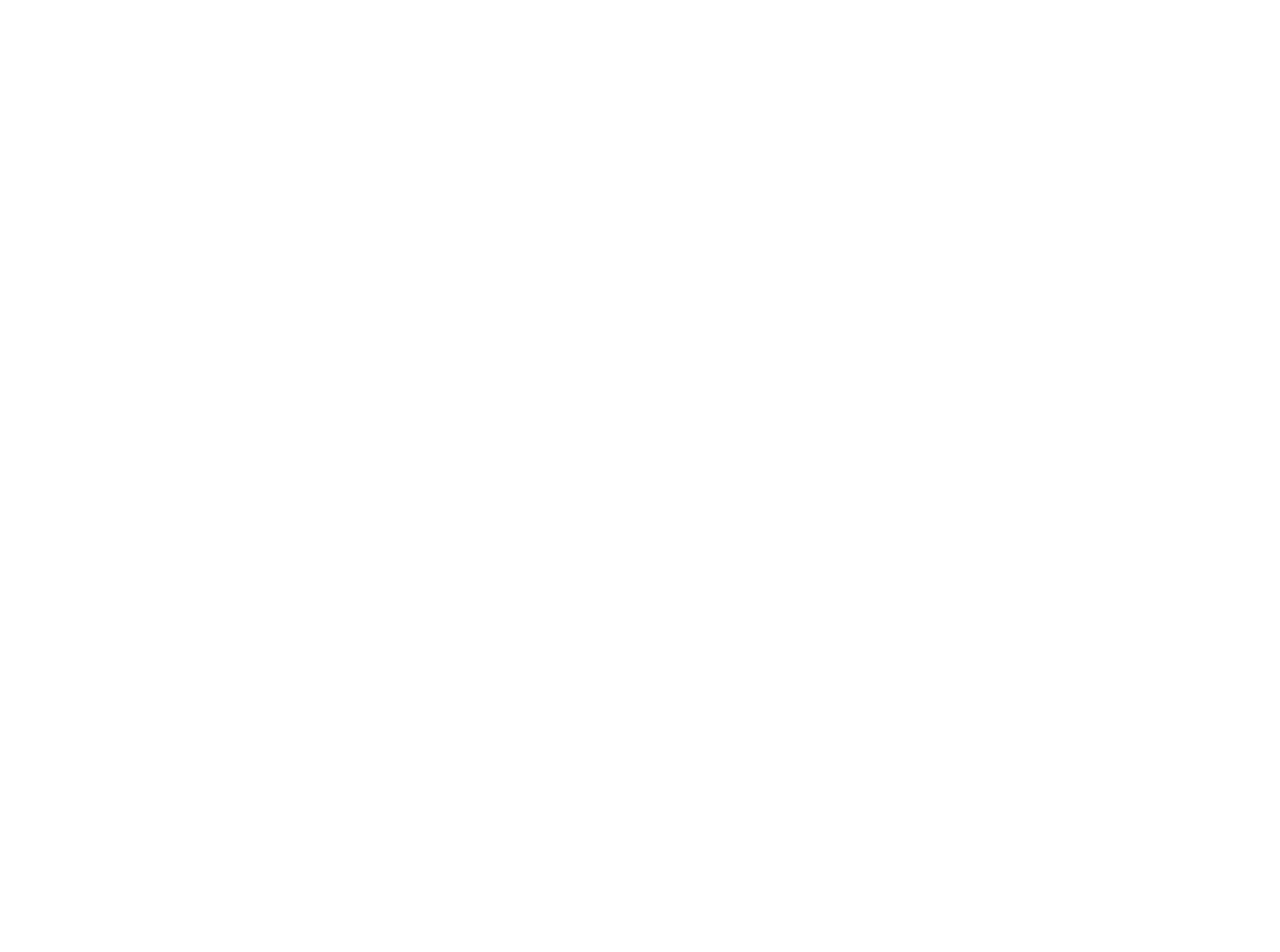
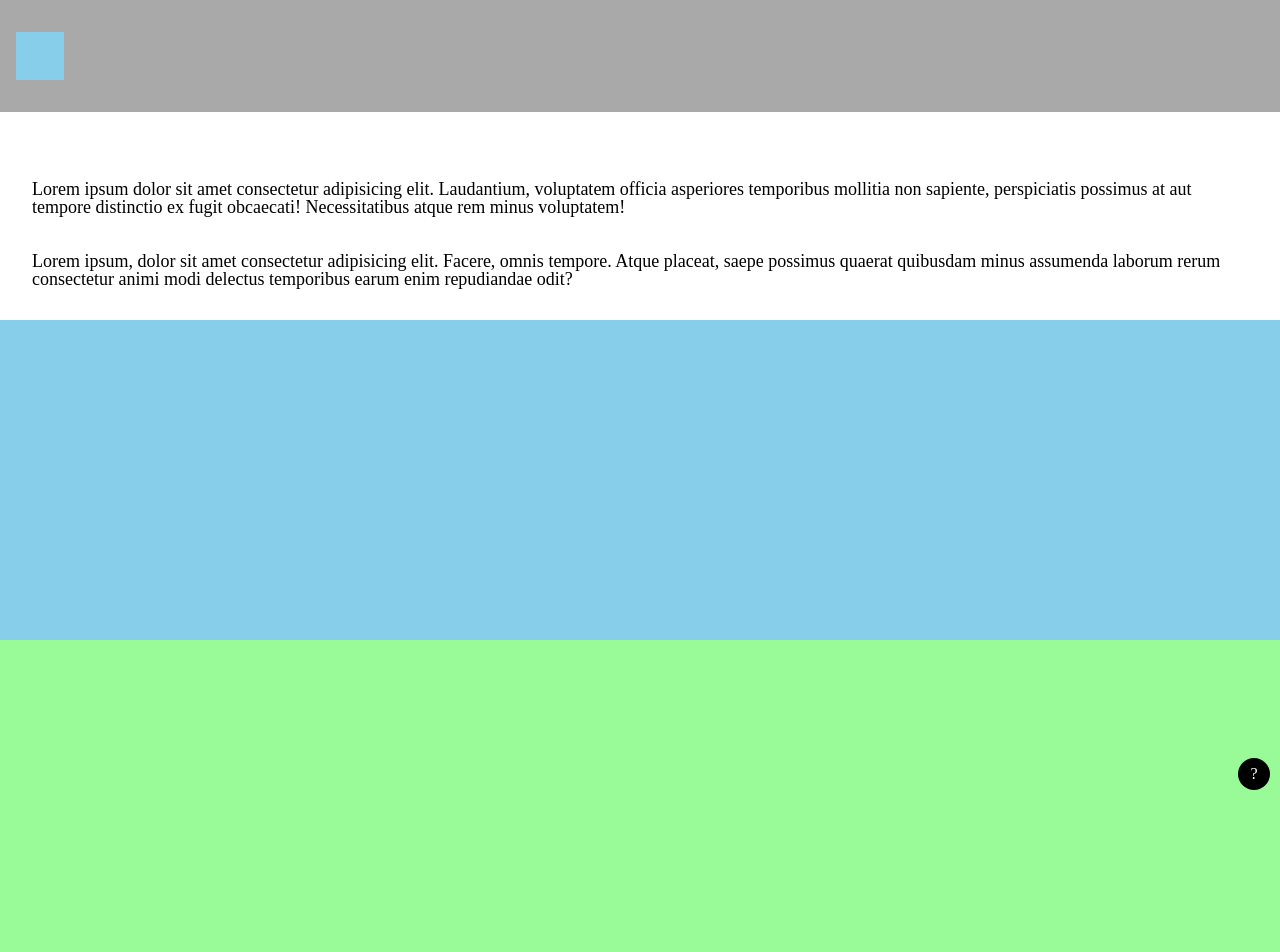
Before and after one commit to clay2000lbs/hmtl-css-2, a plain HTML site: page html-css-2/drill-3/index.html in a window 1280 px wide. Shown: the top 952 px of the page. Before the commit the page ends 800 px from the top, so only its background shows below. Drawn offline with Linux system fonts and the light colour scheme.

Commit message:
drill 3 complete

```diff
--- a/html-css-2/drill-3/index.css
+++ b/html-css-2/drill-3/index.css
@@ -0,0 +1,125 @@
+/* http://meyerweb.com/eric/tools/css/reset/
+   v2.0 | 20110126
+   License: none (public domain)
+*/
+
+html, body, div, span, applet, object, iframe,
+h1, h2, h3, h4, h5, h6, p, blockquote, pre,
+a, abbr, acronym, address, big, cite, code,
+del, dfn, em, img, ins, kbd, q, s, samp,
+small, strike, strong, sub, sup, tt, var,
+b, u, i, center,
+dl, dt, dd, ol, ul, li,
+fieldset, form, label, legend,
+table, caption, tbody, tfoot, thead, tr, th, td,
+article, aside, canvas, details, embed,
+figure, figcaption, footer, header, hgroup,
+menu, nav, output, ruby, section, summary,
+time, mark, audio, video {
+	margin: 0;
+	padding: 0;
+	border: 0;
+	font-size: 100%;
+	font: inherit;
+	vertical-align: baseline;
+}
+/* HTML5 display-role reset for older browsers */
+article, aside, details, figcaption, figure,
+footer, header, hgroup, menu, nav, section {
+	display: block;
+}
+body {
+	line-height: 1;
+}
+ol, ul {
+	list-style: none;
+}
+blockquote, q {
+	quotes: none;
+}
+blockquote:before, blockquote:after,
+q:before, q:after {
+	content: '';
+	content: none;
+}
+table {
+	border-collapse: collapse;
+	border-spacing: 0;
+}
+
+body {
+    display: flex;
+    flex-direction: column;
+    justify-content: flex-end;
+    align-items: flex-end;
+}
+.grey-box {
+    display: flex;
+    align-items: center;
+    background-color: darkgrey;
+    width: 100%;
+    height: 7em;
+}
+
+.sml-blue-box {
+    margin: 1em 1em 1em 1em;
+    width: 3em;
+    height: 3em;
+    background-color: skyblue;
+}
+
+.text-box {
+    display: flex;
+    flex-direction: column;
+    padding: 2em;
+}
+
+.text-box p {
+    font-size: large;
+    margin-top: 2em;
+}
+
+.blue-box {
+    background-color: skyblue;
+    width: 100%;
+    height: 20em;
+}
+
+.green-box {
+    background-color: palegreen;
+    display: flex;
+    justify-content: end;
+    align-items: flex-end;
+    width: 100%;
+    height: 20em;
+}
+
+.pew-box {
+    background-color: yellowgreen;
+    width: 100%;
+    height: 20em;
+}
+
+.yel-box {
+    background-color: yellow;
+    width: 100%;
+    height: 20em;
+}
+
+.icon {
+    position: sticky;
+    right: 10px;
+    bottom: 10px;
+
+    display: flex;
+    justify-content: center;
+    align-items: center;
+    width: 2em;
+    height: 2em;
+    background-color: black;
+    border-radius: 100em;
+}
+
+.icon p {
+    color: white;
+}
--- a/html-css-2/drill-3/index.html
+++ b/html-css-2/drill-3/index.html
@@ -1 +1,36 @@
-<!-- be sure to look at the example gif as well -->
+<!DOCTYPE html>
+<!--[if lt IE 7]>      <html class="no-js lt-ie9 lt-ie8 lt-ie7"> <![endif]-->
+<!--[if IE 7]>         <html class="no-js lt-ie9 lt-ie8"> <![endif]-->
+<!--[if IE 8]>         <html class="no-js lt-ie9"> <![endif]-->
+<!--[if gt IE 8]>      <html class="no-js"> <!--<![endif]-->
+<html>
+    <head>
+        <meta charset="utf-8">
+        <meta http-equiv="X-UA-Compatible" content="IE=edge">
+        <title></title>
+        <meta name="description" content="">
+        <meta name="viewport" content="width=device-width, initial-scale=1">
+        <link rel="stylesheet" href="index.css">
+    </head>
+    <body>
+        <!--[if lt IE 7]>
+            <p class="browsehappy">You are using an <strong>outdated</strong> browser. Please <a href="#">upgrade your browser</a> to improve your experience.</p>
+        <![endif]-->
+        <div class="grey-box">
+            <div class="sml-blue-box"></div>
+        </div>
+        <div class="text-box">
+            <p>Lorem ipsum dolor sit amet consectetur adipisicing elit. Laudantium, voluptatem officia asperiores temporibus mollitia non sapiente, perspiciatis possimus at aut tempore distinctio ex fugit obcaecati! Necessitatibus atque rem minus voluptatem!</p>
+            <p>Lorem ipsum, dolor sit amet consectetur adipisicing elit. Facere, omnis tempore. Atque placeat, saepe possimus quaerat quibusdam minus assumenda laborum rerum consectetur animi modi delectus temporibus earum enim repudiandae odit?</p>
+        </div>
+        <div class="blue-box"></div>
+        <div class="green-box">
+        </div>
+        <div class="pew-box"></div>
+        <div class="yel-box"></div>
+        <div class="icon">
+            <p>?</p>
+        </div>
+        <script src="" async defer></script>
+    </body>
+</html>
```
